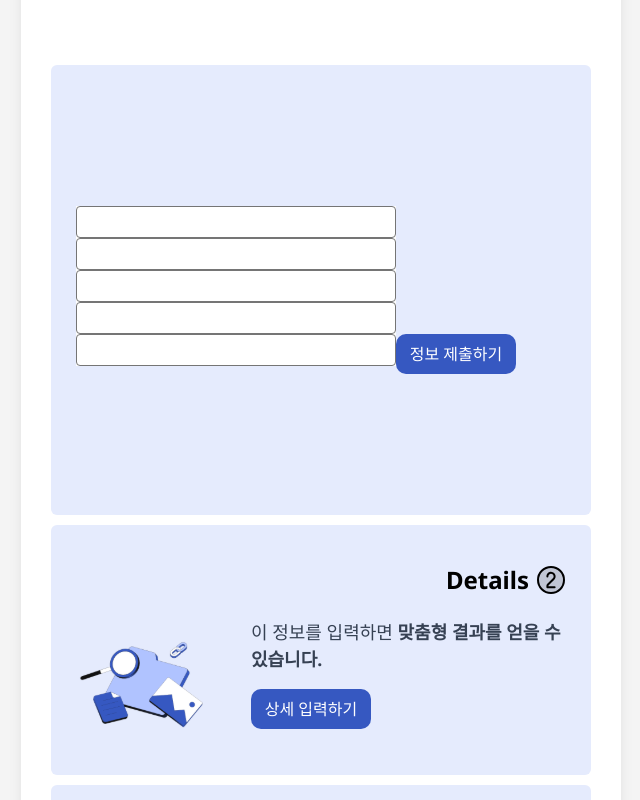
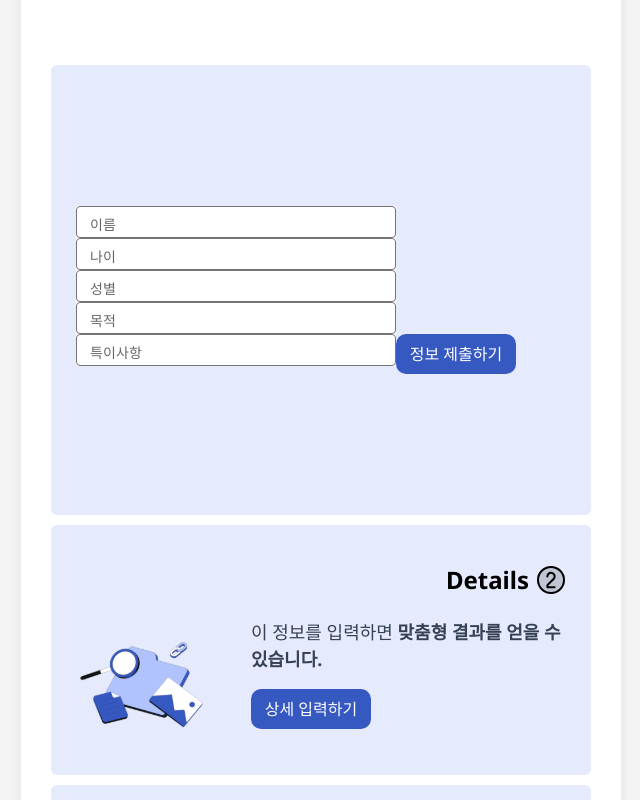
Before and after one commit to himedia-ai-project/mini-project, a Next.js app in the folder front/: page / in a window 1280 px wide. Both pictures are taken after a click on the button "정보 입력하기". Shown: the top 800 px of the page, without its empty margins (319-959 px from the left). Built offline with nearby package versions, Linux system fonts and the light colour scheme.

Commit message:
Feat: Label 추가

```diff
--- a/front/src/app/Component/BoxWrap.tsx
+++ b/front/src/app/Component/BoxWrap.tsx
@@ -149,7 +149,7 @@ export default function BoxWrap() {
   return (
     <>
       {boxData.map((box, index) => (
-        <>
+        <div key={index}>
           <Box
             key={index}
             imageSrc={box.imageSrc}
@@ -163,7 +163,7 @@ export default function BoxWrap() {
             expandContent={expandStates[index] ? box.expandContent : null}
             onClick={() => toggleExpand(index)} // 클릭 시 해당 박스만 열기
           />
-        </>
+        </div>
       ))}
     </>
   );
--- a/front/src/app/common/InputCommon.tsx
+++ b/front/src/app/common/InputCommon.tsx
@@ -8,6 +8,7 @@ interface InputProps {
   type?: string;
   placeholder?: string;
   sx?: SxProps;
+  label: string;
 }
 
 const InputCommon = ({
@@ -15,9 +16,11 @@ const InputCommon = ({
   onChange,
   type = "text",
   placeholder,
+  label,
 }: InputProps) => {
   return (
     <TextField
+      label={label}
       size="small"
       value={value}
       onChange={onChange}
```
